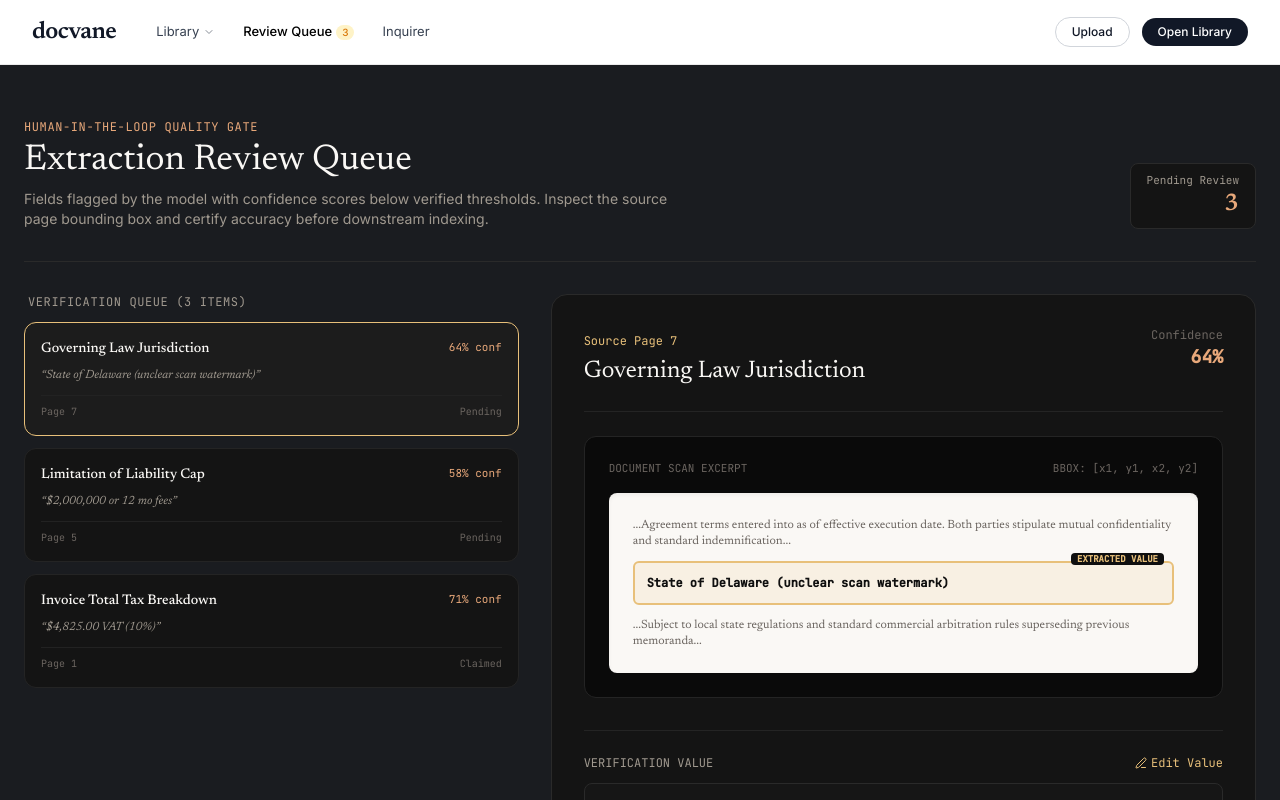
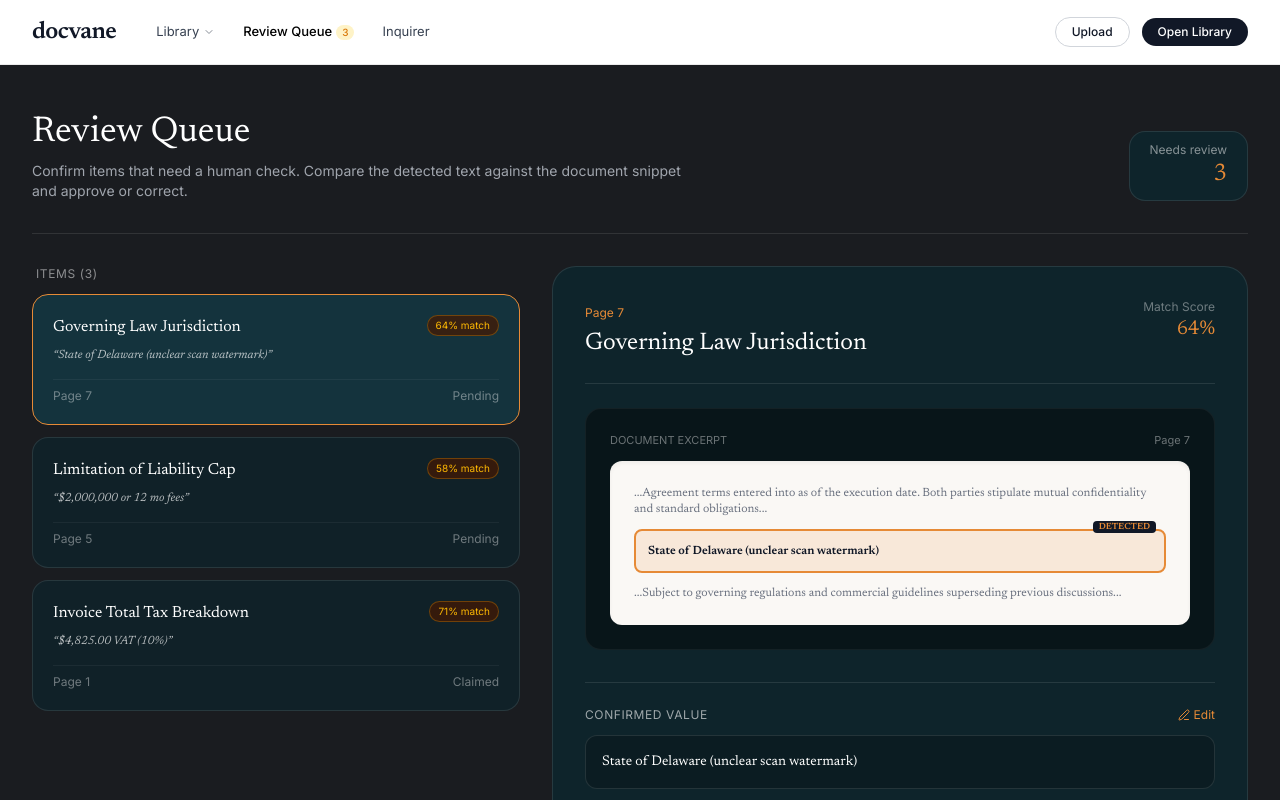
Before and after one commit to flexxy-07/docvane, a Next.js app in the folder frontend/: page /reviews in a window 1280 px wide. Shown: the top 800 px of the page. Built offline with nearby package versions, Linux system fonts and the light colour scheme; no server answers; a web font is replaced by a local one.

Commit message:
removed technical jargons from the UI

```diff
--- a/frontend/src/app/documents/page.tsx
+++ b/frontend/src/app/documents/page.tsx
@@ -1,4 +1,6 @@
 "use client";
+
+export const dynamic = "force-dynamic";
 
 import { useEffect, useState } from "react";
 import Link from "next/link";
@@ -51,7 +53,7 @@ export default function DocumentsPage() {
         return (
           <span className="rounded-full bg-blue-950/70 border border-blue-500/30 px-2.5 py-0.5 text-[11px] text-blue-300 flex items-center gap-1">
             <Clock className="h-2.5 w-2.5 animate-spin" />
-            <span className="capitalize">{status}</span>
+            <span>Reading...</span>
           </span>
         );
       default:
--- a/frontend/src/app/page.tsx
+++ b/frontend/src/app/page.tsx
@@ -252,7 +252,7 @@ export default function Home() {
                   href="/chat"
                   className="block px-4 py-2 hover:text-white transition-colors"
                 >
-                  <span>Inquirer & SQL</span>
+                  <span>Document Inquirer</span>
                 </Link>
               </div>
 
@@ -548,7 +548,7 @@ export default function Home() {
           <div className="flex items-center gap-6">
             <span className="hover:text-white cursor-pointer">TERMS OF SERVICE</span>
             <span className="hover:text-white cursor-pointer">PRIVACY POLICY</span>
-            <span className="hover:text-white cursor-pointer">ROW-LEVEL SECURITY</span>
+            <span className="hover:text-white cursor-pointer">SECURITY & PRIVACY</span>
           </div>
         </div>
       </footer>
--- a/frontend/src/app/reviews/page.tsx
+++ b/frontend/src/app/reviews/page.tsx
@@ -1,19 +1,12 @@
 "use client";
+
+export const dynamic = "force-dynamic";
 
 import { useEffect, useState } from "react";
 import Link from "next/link";
 import {
-  CheckCircle2,
-  AlertTriangle,
-  FileText,
-  Search,
   Check,
   Edit3,
-  Clock,
-  Sparkles,
-  ArrowRight,
-  ShieldCheck,
-  Undo2,
 } from "lucide-react";
 import {
   ReviewTaskItem,
@@ -93,8 +86,8 @@ export default function ReviewQueuePage() {
 
     setToastMessage(
       action === "approve"
-        ? `Field "${selectedTask.field_name}" approved and verified.`
-        : `Field "${selectedTask.field_name}" corrected and sealed in audit log.`
+        ? `"${selectedTask.field_name}" approved.`
+        : `"${selectedTask.field_name}" updated and saved.`
     );
 
     setTimeout(() => setToastMessage(null), 3500);
@@ -105,26 +98,24 @@ export default function ReviewQueuePage() {
   const pendingCount = tasks.filter((t) => t.status !== "resolved").length;
 
   return (
-    <div className="mx-auto max-w-7xl px-6 py-12">
+    <div className="w-full min-h-[calc(100vh-4rem)] bg-[#1A1C20] text-white">
+      <div className="mx-auto max-w-7xl px-6 sm:px-8 py-12">
         {/* Header */}
-      <div className="flex flex-col sm:flex-row sm:items-end justify-between gap-6 border-b border-[#2A2A2A] pb-8">
+        <div className="flex flex-col sm:flex-row sm:items-end justify-between gap-6 border-b border-white/10 pb-8">
           <div>
-          <span className="font-mono text-xs text-[#E8A87A] uppercase tracking-wider">
-            Human-in-the-Loop Quality Gate
-          </span>
-          <h1 className="mt-1 font-serif text-3xl sm:text-4xl text-[#FAF8F5]">
-            Extraction Review Queue
+            <h1 className="font-serif text-3xl sm:text-4xl font-normal text-white">
+              Review Queue
             </h1>
-          <p className="mt-2 text-sm text-[#A0998F] max-w-2xl">
-            Fields flagged by the model with confidence scores below verified thresholds.
-            Inspect the source page bounding box and certify accuracy before downstream indexing.
+            <p className="mt-2 text-sm text-[#A0A5AD] max-w-2xl">
+              Confirm items that need a human check. Compare the detected text against the
+              document snippet and approve or correct.
             </p>
           </div>
 
           <div className="flex items-center gap-3">
-          <div className="rounded-lg border border-[#2A2A2A] bg-[#141414] px-4 py-2 text-right">
-            <span className="block font-mono text-[11px] text-[#A0998F]">Pending Review</span>
-            <span className="font-serif text-2xl font-bold text-[#E8A87A]">
+            <div className="rounded-2xl border border-white/10 bg-[#0E242B] px-5 py-2.5 text-right">
+              <span className="block text-xs text-white/50">Needs review</span>
+              <span className="font-serif text-2xl font-normal text-[#E68A36]">
                 {pendingCount}
               </span>
             </div>
@@ -132,7 +123,7 @@ export default function ReviewQueuePage() {
         </div>
 
         {toastMessage && (
-        <div className="mt-6 rounded-lg border border-[#7EC69A]/40 bg-[#7EC69A]/10 p-4 font-mono text-xs text-[#7EC69A]">
+          <div className="mt-6 rounded-xl border border-emerald-500/30 bg-emerald-950/40 p-4 text-xs text-emerald-300">
             ✓ {toastMessage}
           </div>
         )}
@@ -141,52 +132,52 @@ export default function ReviewQueuePage() {
         <div className="mt-8 grid grid-cols-1 lg:grid-cols-12 gap-8 items-start">
           {/* Left Column: Tasks List (5 cols) */}
           <div className="lg:col-span-5 space-y-3">
-          <div className="font-mono text-xs text-[#A0998F] uppercase tracking-wider px-1">
-            Verification Queue ({tasks.length} items)
+            <div className="text-xs text-white/50 uppercase tracking-wider px-1">
+              Items ({tasks.length})
             </div>
 
             {loading ? (
-            <div className="py-12 text-center font-mono text-xs text-[#6B6560]">
-              Loading review tasks...
+              <div className="py-12 text-center text-xs text-white/40">
+                Loading review items...
               </div>
             ) : (
               tasks.map((task) => {
                 const isSelected = selectedTask?.id === task.id;
                 const isResolved = task.status === "resolved";
-              const confPct = Math.round((task.confidence || 0.5) * 100);
+                const matchPct = Math.round((task.confidence || 0.5) * 100);
 
                 return (
                   <div
                     key={task.id}
                     onClick={() => handleSelectTask(task)}
-                  className={`cursor-pointer rounded-xl border p-4 transition-all ${isSelected
-                      ? "border-[#E8C07A] bg-[#1C1C1C]"
+                    className={`cursor-pointer rounded-2xl border p-5 transition-all ${
+                      isSelected
+                        ? "border-[#E68A36] bg-[#14333D]"
                         : isResolved
-                        ? "border-[#242424] bg-[#121212] opacity-60 hover:opacity-100"
-                        : "border-[#242424] bg-[#141414] hover:border-[#3D3834] hover:bg-[#181818]"
+                        ? "border-white/5 bg-white/5 opacity-50 hover:opacity-100"
+                        : "border-white/10 bg-[#0E242B]/80 hover:border-white/20 hover:bg-[#122B33]"
                     }`}
                   >
                     <div className="flex items-start justify-between gap-3">
-                    <span className="font-serif text-sm font-medium text-[#FAF8F5] line-clamp-1">
-                      {task.field_name || "Extracted Field"}
+                      <span className="font-serif text-base font-normal text-white line-clamp-1">
+                        {task.field_name || "Document Field"}
                       </span>
                       {isResolved ? (
-                      <span className="flex items-center gap-1 font-mono text-[10px] text-[#7EC69A]">
-                        <Check className="h-3 w-3" />
-                        <span>Verified</span>
+                        <span className="rounded-full bg-emerald-950/70 border border-emerald-500/30 px-2 py-0.5 text-[10px] text-emerald-400">
+                          Verified ✓
                         </span>
                       ) : (
-                      <span className="font-mono text-[11px] text-[#E8A87A]">
-                        {confPct}% conf
+                        <span className="rounded-full bg-amber-950/70 border border-amber-500/30 px-2 py-0.5 text-[10px] text-amber-400">
+                          {matchPct}% match
                         </span>
                       )}
                     </div>
 
-                  <p className="mt-2 text-xs text-[#A0998F] line-clamp-2 italic font-serif">
+                    <p className="mt-2 text-xs text-white/70 line-clamp-2 italic font-serif">
                       &ldquo;{task.corrected_value || task.field_value}&rdquo;
                     </p>
 
-                  <div className="mt-3 flex items-center justify-between font-mono text-[10px] text-[#6B6560] border-t border-[#222222] pt-2">
+                    <div className="mt-4 flex items-center justify-between text-xs text-white/40 border-t border-white/5 pt-2">
                       <span>Page {task.source_page || 1}</span>
                       <span className="capitalize">{task.status}</span>
                     </div>
@@ -199,67 +190,67 @@ export default function ReviewQueuePage() {
           {/* Right Column: Detailed Document & Field Inspector (7 cols) */}
           <div className="lg:col-span-7">
             {selectedTask ? (
-            <div className="rounded-2xl border border-[#2A2A2A] bg-[#141414] p-6 sm:p-8">
-              <div className="flex items-start justify-between gap-4 border-b border-[#242424] pb-6">
+              <div className="rounded-3xl border border-white/10 bg-[#0E242B] p-6 sm:p-8">
+                <div className="flex items-start justify-between gap-4 border-b border-white/10 pb-6">
                   <div>
-                  <span className="font-mono text-xs text-[#E8C07A]">
-                    Source Page {selectedTask.source_page || 1}
+                    <span className="text-xs text-[#E68A36]">
+                      Page {selectedTask.source_page || 1}
                     </span>
-                  <h2 className="mt-1 font-serif text-2xl text-[#FAF8F5]">
+                    <h2 className="mt-1 font-serif text-2xl text-white">
                       {selectedTask.field_name}
                     </h2>
                   </div>
 
                   <div className="text-right">
-                  <span className="font-mono text-xs text-[#6B6560] block">Confidence</span>
-                  <span className="font-mono text-lg font-bold text-[#E8A87A]">
+                    <span className="text-xs text-white/40 block">Match Score</span>
+                    <span className="font-serif text-xl text-[#E68A36]">
                       {Math.round((selectedTask.confidence || 0.6) * 100)}%
                     </span>
                   </div>
                 </div>
 
-              {/* Simulated Document Preview with Proofreader Bounding Box */}
-              <div className="mt-6 rounded-xl border border-[#242424] bg-[#0A0A0A] p-6 text-sm">
-                <div className="flex items-center justify-between font-mono text-[11px] text-[#6B6560] mb-4">
-                  <span>DOCUMENT SCAN EXCERPT</span>
-                  <span>BBOX: [x1, y1, x2, y2]</span>
+                {/* Simulated Document Preview with Highlight */}
+                <div className="mt-6 rounded-2xl border border-white/5 bg-black/40 p-6 text-sm">
+                  <div className="flex items-center justify-between text-[11px] text-white/40 mb-3">
+                    <span>DOCUMENT EXCERPT</span>
+                    <span>Page {selectedTask.source_page || 1}</span>
                   </div>
 
-                {/* Simulated Paper View */}
-                <div className="relative rounded-lg bg-[#FAF8F5] p-6 text-[#1A1A1A] font-serif shadow-inner">
-                  <p className="text-xs text-[#6B6560] select-none mb-3">
-                    ...Agreement terms entered into as of effective execution date. Both parties
-                    stipulate mutual confidentiality and standard indemnification...
+                  {/* Paper View */}
+                  <div className="relative rounded-xl bg-[#FAF8F5] p-6 text-[#1A1C20] font-serif shadow-inner">
+                    <p className="text-xs text-[#6B7280] select-none mb-3">
+                      ...Agreement terms entered into as of the execution date. Both parties
+                      stipulate mutual confidentiality and standard obligations...
                     </p>
 
-                  {/* Bounding Box Highlight with editorial hand-drawn contour */}
-                  <div className="relative my-2 rounded-md border-2 border-[#E8C07A] bg-[#E8C07A]/15 p-3 font-mono text-xs text-[#0F0F0F] font-semibold">
-                    <span className="absolute -top-2.5 right-2 rounded bg-[#0F0F0F] px-1.5 py-0.2 text-[9px] font-mono text-[#E8C07A]">
-                      EXTRACTED VALUE
+                    {/* Detected Highlight */}
+                    <div className="relative my-2 rounded-lg border-2 border-[#E68A36] bg-[#E68A36]/15 p-3 text-xs text-[#111827] font-semibold">
+                      <span className="absolute -top-2.5 right-2 rounded bg-[#111827] px-1.5 py-0.2 text-[9px] text-[#E68A36]">
+                        DETECTED
                       </span>
                       {selectedTask.field_value}
                     </div>
 
-                  <p className="text-xs text-[#6B6560] select-none mt-3">
-                    ...Subject to local state regulations and standard commercial arbitration rules
-                    superseding previous memoranda...
+                    <p className="text-xs text-[#6B7280] select-none mt-3">
+                      ...Subject to governing regulations and commercial guidelines superseding
+                      previous discussions...
                     </p>
                   </div>
                 </div>
 
                 {/* Correction Input / Approval Form */}
-              <div className="mt-8 border-t border-[#242424] pt-6">
+                <div className="mt-8 border-t border-white/10 pt-6">
                   <div className="flex items-center justify-between mb-3">
-                  <label className="font-mono text-xs text-[#A0998F] uppercase">
-                    Verification Value
+                    <label className="text-xs text-white/60 uppercase tracking-wider">
+                      Confirmed Value
                     </label>
                     {!isEditing && selectedTask.status !== "resolved" && (
                       <button
                         onClick={() => setIsEditing(true)}
-                      className="flex items-center gap-1 font-mono text-xs text-[#E8C07A] hover:underline"
+                        className="flex items-center gap-1 text-xs text-[#E68A36] hover:underline"
                       >
                         <Edit3 className="h-3 w-3" />
-                      <span>Edit Value</span>
+                        <span>Edit</span>
                       </button>
                     )}
                   </div>
@@ -270,26 +261,26 @@ export default function ReviewQueuePage() {
                         value={correctionInput}
                         onChange={(e) => setCorrectionInput(e.target.value)}
                         rows={3}
-                      className="w-full rounded-lg border border-[#E8C07A]/60 bg-[#1A1A1A] p-3 text-sm text-[#FAF8F5] outline-none font-mono"
+                        className="w-full rounded-xl border border-[#E68A36]/60 bg-black/40 p-3 text-sm text-white outline-none font-serif"
                       />
                       <div className="flex gap-2 justify-end">
                         <button
                           onClick={() => setIsEditing(false)}
-                        className="rounded-md border border-[#2A2A2A] px-4 py-1.5 text-xs font-mono text-[#A0998F]"
+                          className="rounded-full border border-white/20 px-4 py-1.5 text-xs text-white/70"
                         >
                           Cancel
                         </button>
                         <button
                           onClick={() => handleResolve("correct")}
                           disabled={submitting}
-                        className="rounded-md bg-[#E8C07A] px-4 py-1.5 text-xs font-medium text-[#0F0F0F]"
+                          className="rounded-full bg-white px-5 py-1.5 text-xs font-medium text-[#1A1C20]"
                         >
-                        Save Correction & Verify
+                          Save changes
                         </button>
                       </div>
                     </div>
                   ) : (
-                  <div className="rounded-lg border border-[#2A2A2A] bg-[#161616] p-4 text-sm font-serif text-[#FAF8F5]">
+                    <div className="rounded-xl border border-white/10 bg-black/20 p-4 text-sm font-serif text-white">
                       {selectedTask.corrected_value || selectedTask.field_value}
                     </div>
                   )}
@@ -300,30 +291,31 @@ export default function ReviewQueuePage() {
                       <button
                         onClick={() => handleResolve("approve")}
                         disabled={submitting}
-                      className="flex items-center gap-2 rounded-md bg-[#7EC69A] px-5 py-2.5 text-xs font-medium text-[#0F0F0F] transition-all hover:bg-[#6EB68A]"
+                        className="flex items-center gap-2 rounded-full bg-white px-6 py-2.5 text-xs font-medium text-[#1A1C20] transition-all hover:bg-neutral-200"
                       >
                         <Check className="h-4 w-4" />
-                      <span>Approve As Extracted</span>
+                        <span>Approve value</span>
                       </button>
 
                       <button
                         onClick={() => setIsEditing(true)}
-                      className="flex items-center gap-2 rounded-md border border-[#2A2A2A] bg-[#1E1E1E] px-4 py-2.5 text-xs font-medium text-[#FAF8F5] transition-all hover:border-[#E8C07A]/50"
+                        className="flex items-center gap-2 rounded-full border border-white/20 bg-white/5 px-5 py-2.5 text-xs font-medium text-white transition-all hover:bg-white/10"
                       >
-                      <Edit3 className="h-4 w-4 text-[#E8C07A]" />
-                      <span>Correct Value</span>
+                        <Edit3 className="h-4 w-4 text-[#E68A36]" />
+                        <span>Edit value</span>
                       </button>
                     </div>
                   )}
                 </div>
               </div>
             ) : (
-            <div className="rounded-2xl border border-dashed border-[#2A2A2A] py-20 text-center font-mono text-xs text-[#6B6560]">
-              Select a task from the verification queue.
+              <div className="rounded-3xl border border-dashed border-white/10 py-20 text-center text-xs text-white/40">
+                Select an item from the review queue.
               </div>
             )}
           </div>
         </div>
       </div>
+    </div>
   );
 }
```
Also changed, not shown: frontend/src/app/chat/page.tsx (+39 -96 lines), frontend/src/app/documents/upload/page.tsx (+44 -44 lines). Lines whose indentation alone changed are shown as unchanged.
